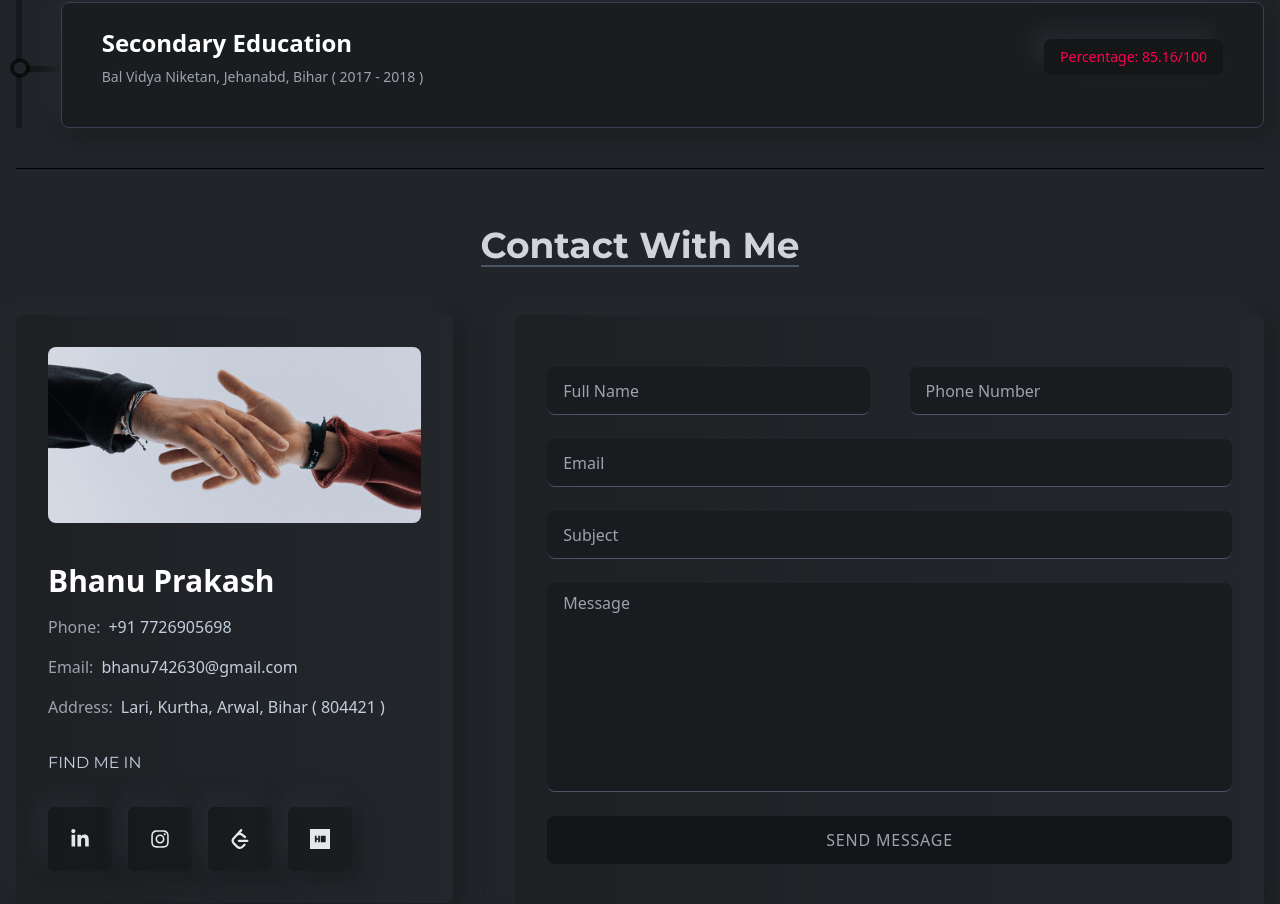
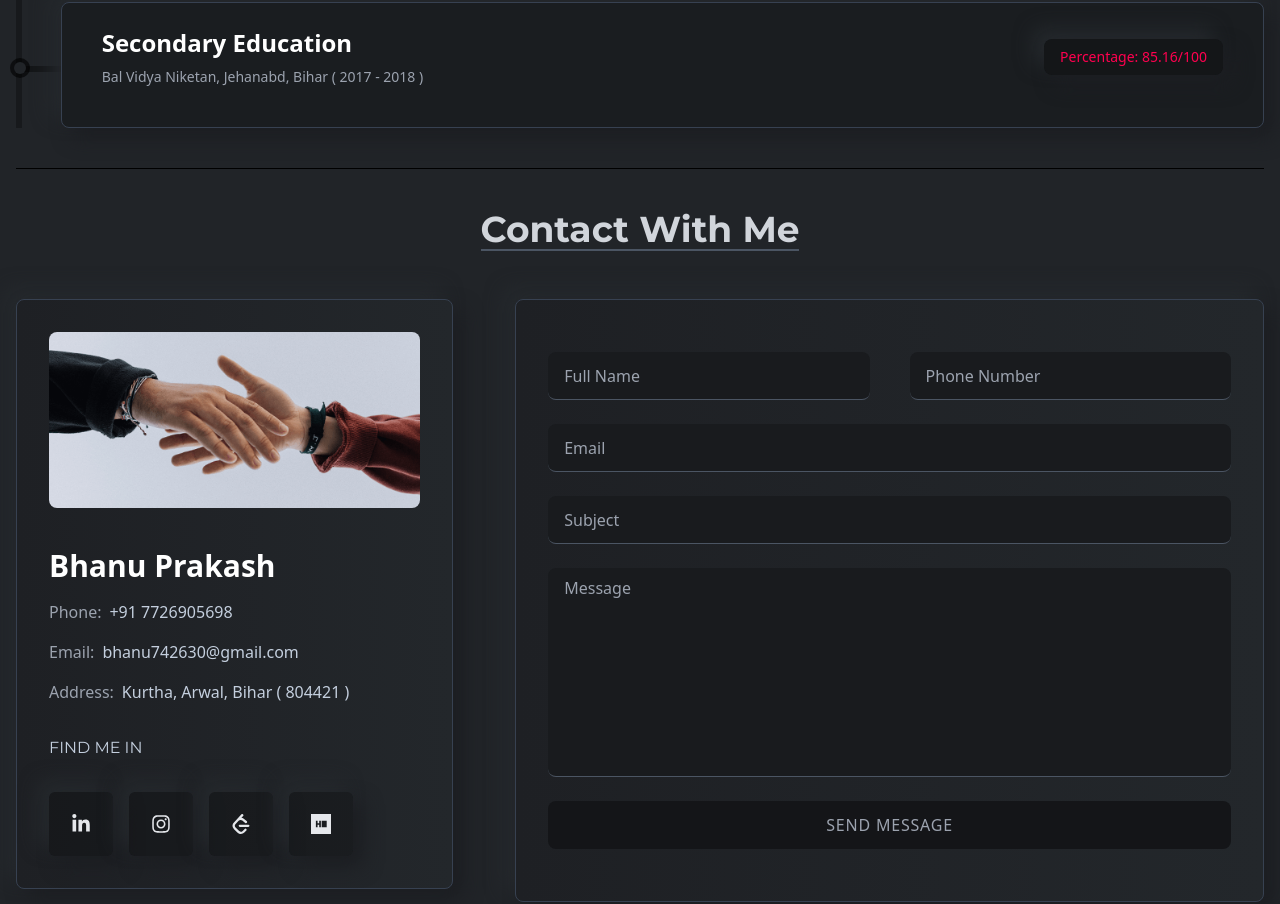
Before and after one commit to BhanuPrakash43/personal_portfolio_website, a React (Vite) app: page / in a window 1280 px wide. Shown: the part 3494-4398 px from the top of the page. Built offline with nearby package versions, Linux system fonts and the light colour scheme.

Commit message:
Refactor Contact components to enhance layout with border adjustments and improve address formatting

```diff
--- a/src/components/contact/Contact.jsx
+++ b/src/components/contact/Contact.jsx
@@ -65,7 +65,7 @@ const Contact = () => {
   return (
     <section
       id="contact"
-      className="w-full py-14 border-b-[1px] border-b-black"
+      className="w-full py-10 border-b-[1px] border-b-black"
     >
       <div className="flex justify-center items-center text-center">
         <Title title="Contact With Me" />
@@ -73,7 +73,7 @@ const Contact = () => {
       <div className="w-full">
         <div className="w-full h-auto flex flex-col lgl:flex-row justify-between">
           <ContactLeft />
-          <div className="w-full lgl:w-[60%] h-full py-10 bg-gradient-to-r from-[#1e2024] to-[#23272b] flex flex-col gap-8 p-4 lgl:p-8 rounded-lg shadow-shadowOne">
+          <div className="w-full lgl:w-[60%] h-full border border-gray-700 py-10 bg-gradient-to-r from-[#1e2024] to-[#23272b] flex flex-col gap-8 p-4 lgl:p-8 rounded-lg shadow-shadowOne">
             <form
               ref={form}
               className="w-full flex flex-col gap-4 lgl:gap-6 py-2 lgl:py-5"
--- a/src/components/contact/ContactLeft.jsx
+++ b/src/components/contact/ContactLeft.jsx
@@ -5,7 +5,7 @@ import { contactImg } from "../../assets/index";
 
 const ContactLeft = () => {
   return (
-    <div className="w-full lgl:w-[35%] h-full bg-gradient-to-r from-[#1e2024] to-[#23272b] p-4 lgl:p-8 rounded-lg shadow-shadowOne flex flex-col gap-8 justify-center">
+    <div className="w-full lgl:w-[35%] h-full border border-gray-700 bg-gradient-to-r from-[#1e2024] to-[#23272b] p-4 lgl:p-8 rounded-lg shadow-shadowOne flex flex-col gap-8 justify-center">
       <img
         className="w-full h-44 object-cover rounded-lg mb-2"
         src={contactImg}
@@ -23,7 +23,7 @@ const ContactLeft = () => {
         <p className="text-base text-gray-400 flex items-center gap-2">
           Address:{" "}
           <span className="text-lightText">
-            Lari, Kurtha, Arwal, Bihar ( 804421 )
+            Kurtha, Arwal, Bihar ( 804421 )
           </span>
         </p>
       </div>
```
